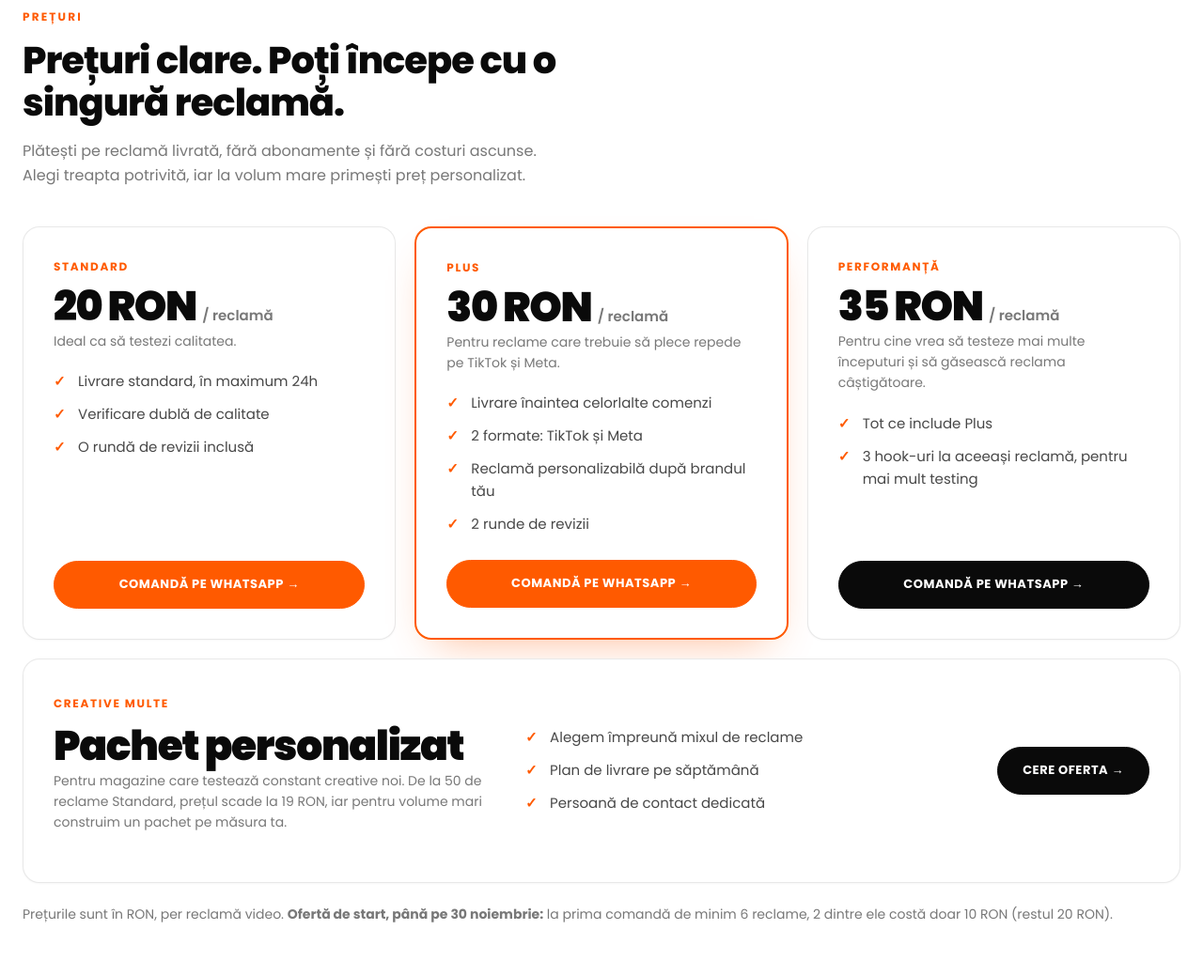
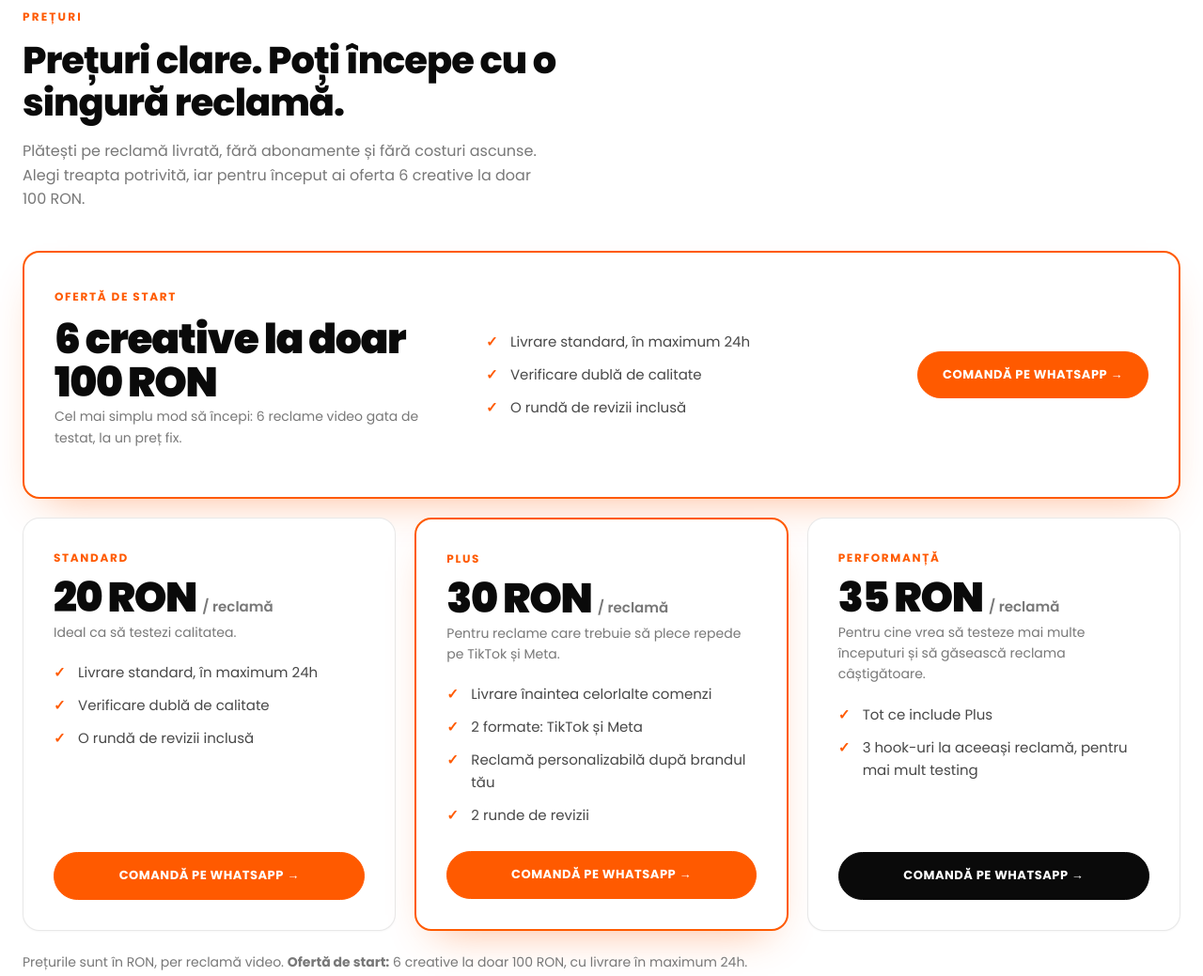
Before and after one commit to erickstafie1/creativerapide, a plain HTML site: page index.html in a window 1280 px wide. Shown: the part 5737-6776 px from the top of the page at 94% size. Drawn offline with Linux system fonts and the light colour scheme.

Commit message:
Oferta 6 creative la 100 RON ca prim card de pret
Co-Authored-By: Claude Sonnet 5.5 <noreply@anthropic.com>
Claude-Session: https://claude.ai/code/session_01A4D32Hu627BqJ6YHReEmF6

```diff
--- a/index.html
+++ b/index.html
@@ -331,9 +331,22 @@
     <div class="sec-head rv">
       <span class="eyebrow">Prețuri</span>
       <h2>Prețuri clare. Poți începe cu o singură reclamă.</h2>
-      <p>Plătești pe reclamă livrată, fără abonamente și fără costuri ascunse. Alegi treapta potrivită, iar la volum mare primești preț personalizat.</p>
+      <p>Plătești pe reclamă livrată, fără abonamente și fără costuri ascunse. Alegi treapta potrivită, iar pentru început ai oferta 6 creative la doar 100 RON.</p>
     </div>
     <div class="price-grid reveal-group">
+      <div class="price wide feat">
+        <div>
+          <span class="tag">Ofertă de start</span>
+          <div class="amt">6 creative la doar 100 RON</div>
+          <p class="for">Cel mai simplu mod să începi: 6 reclame video gata de testat, la un preț fix.</p>
+        </div>
+        <ul>
+          <li>Livrare standard, în maximum 24h</li>
+          <li>Verificare dublă de calitate</li>
+          <li>O rundă de revizii inclusă</li>
+        </ul>
+        <a class="btn btn-accent" href="https://wa.me/40732512405?text=Salut!%20Vreau%20oferta%206%20creative%20la%20100%20RON." target="_blank" rel="noopener">Comandă pe WhatsApp →</a>
+      </div>
       <div class="price">
         <span class="tag">Standard</span>
         <div class="amt">20 RON <small>/ reclamă</small></div>
@@ -367,21 +380,8 @@
         </ul>
         <a class="btn btn-dark" href="https://wa.me/40732512405?text=Salut!%20Vreau%20reclame%20Performan%C8%9B%C4%83%20(35%20RON)." target="_blank" rel="noopener">Comandă pe WhatsApp →</a>
       </div>
-      <div class="price wide">
-        <div>
-          <span class="tag">Creative multe</span>
-          <div class="amt">Pachet personalizat</div>
-          <p class="for">Pentru magazine care testează constant creative noi. De la 50 de reclame Standard, prețul scade la 19 RON, iar pentru volume mari construim un pachet pe măsura ta.</p>
-        </div>
-        <ul>
-          <li>Alegem împreună mixul de reclame</li>
-          <li>Plan de livrare pe săptămână</li>
-          <li>Persoană de contact dedicată</li>
-        </ul>
-        <a class="btn btn-dark" href="https://wa.me/40732512405?text=Salut!%20Vreau%20un%20pachet%20personalizat%20pentru%20mai%20multe%20reclame." target="_blank" rel="noopener">Cere oferta →</a>
-      </div>
     </div>
-    <p class="price-note rv">Prețurile sunt în RON, per reclamă video. <strong>Ofertă de start, până pe 30 noiembrie:</strong> la prima comandă de minim 6 reclame, 2 dintre ele costă doar 10 RON (restul 20 RON).</p>
+    <p class="price-note rv">Prețurile sunt în RON, per reclamă video. <strong>Ofertă de start:</strong> 6 creative la doar 100 RON, cu livrare în maximum 24h.</p>
   </div>
 </section>
 
@@ -407,7 +407,7 @@
       </details>
       <details>
         <summary>Cât costă?</summary>
-        <p>Standard costă 20 RON pe reclamă, Plus 30 RON și Performanță 35 RON. De la 50 de reclame Standard prețul scade la 19 RON, iar pentru volume mari facem un pachet personalizat. Până pe 30 noiembrie, la prima comandă de minim 6 reclame, 2 dintre ele costă doar 10 RON.</p>
+        <p>Standard costă 20 RON pe reclamă, Plus 30 RON și Performanță 35 RON. De la 50 de reclame Standard prețul scade la 19 RON, iar pentru volume mari ne poți scrie pe WhatsApp. Pentru început ai oferta 6 creative la doar 100 RON.</p>
       </details>
       <details>
         <summary>Emiteți factură?</summary>
```
Also changed, not shown: despre.html (+1 -1 lines), termeni.html (+1 -0 lines).
